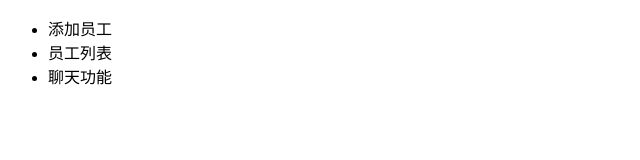
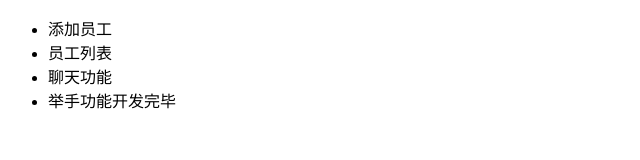
Before and after one commit to CrystalPCZ/emp, a plain HTML site: page index.html in a window 1280 px wide. Shown: the whole page, without its empty margins (0-640 px from the left). Drawn offline with Linux system fonts and the light colour scheme.

Commit message:
举手功能开发到50%

```diff
--- a/index.html
+++ b/index.html
@@ -10,6 +10,7 @@
         <li>添加员工</li>
         <li>员工列表</li>
         <li>聊天功能</li>
+        <li>举手功能开发完毕</li>
     </ul>
 </body>
 </html>
```
